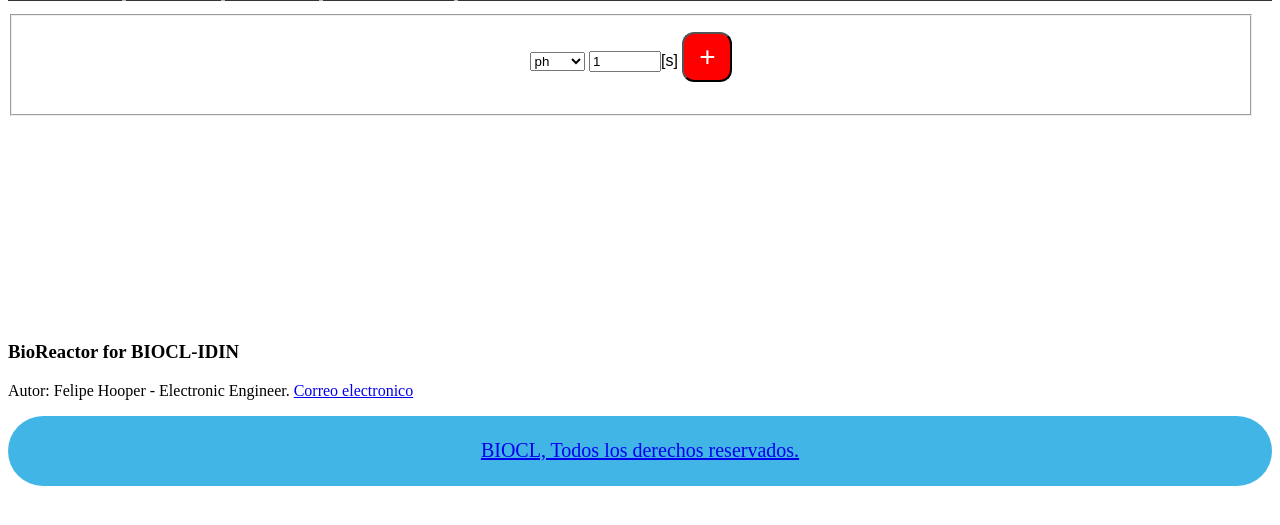
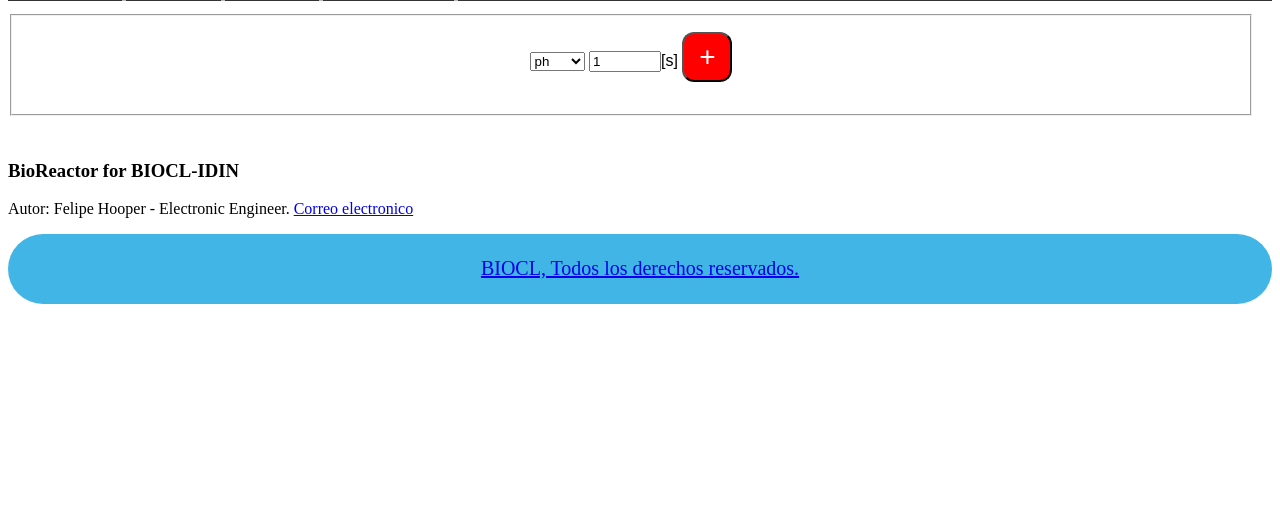
Before and after one commit to hooper2chile/vprocess2, a Flask app: page /dbase in a window 1280 px wide. Shown: the part 174-699 px from the top of the page. Run offline with Flask 2, Linux system fonts and the light colour scheme; parts of the project's set-up code (start-up, migrations or seed data) failed here and were passed over; some libraries are stand-ins or nearby versions.

Commit message:
cambios en autoclave web

```diff
--- a/static/stylesheets/style.css
+++ b/static/stylesheets/style.css
@@ -65,7 +65,7 @@ nav{
 }
 
 aside{
-  margin-top: 200px;
+  margin-top: auto;
 
 }
 
```
